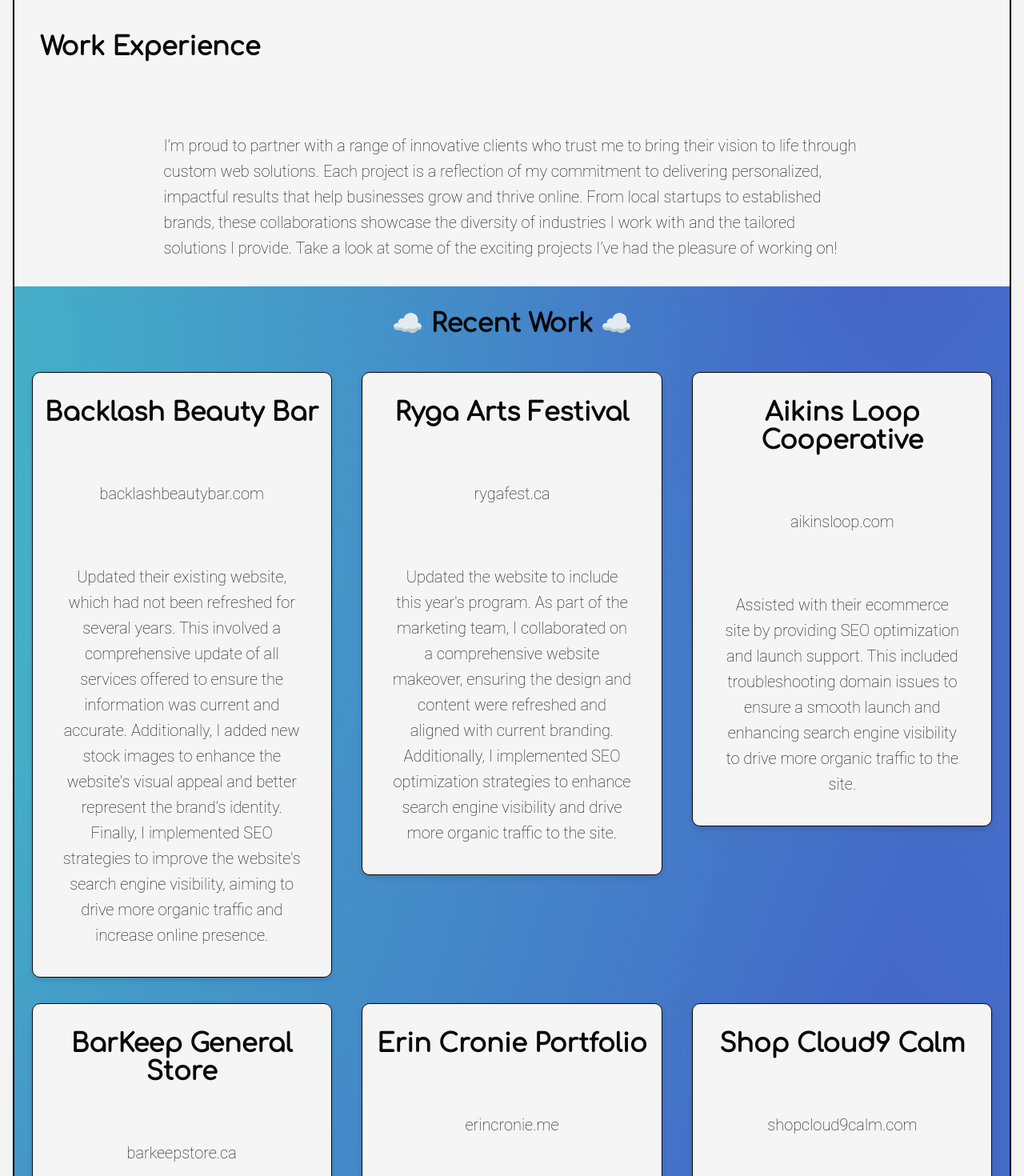
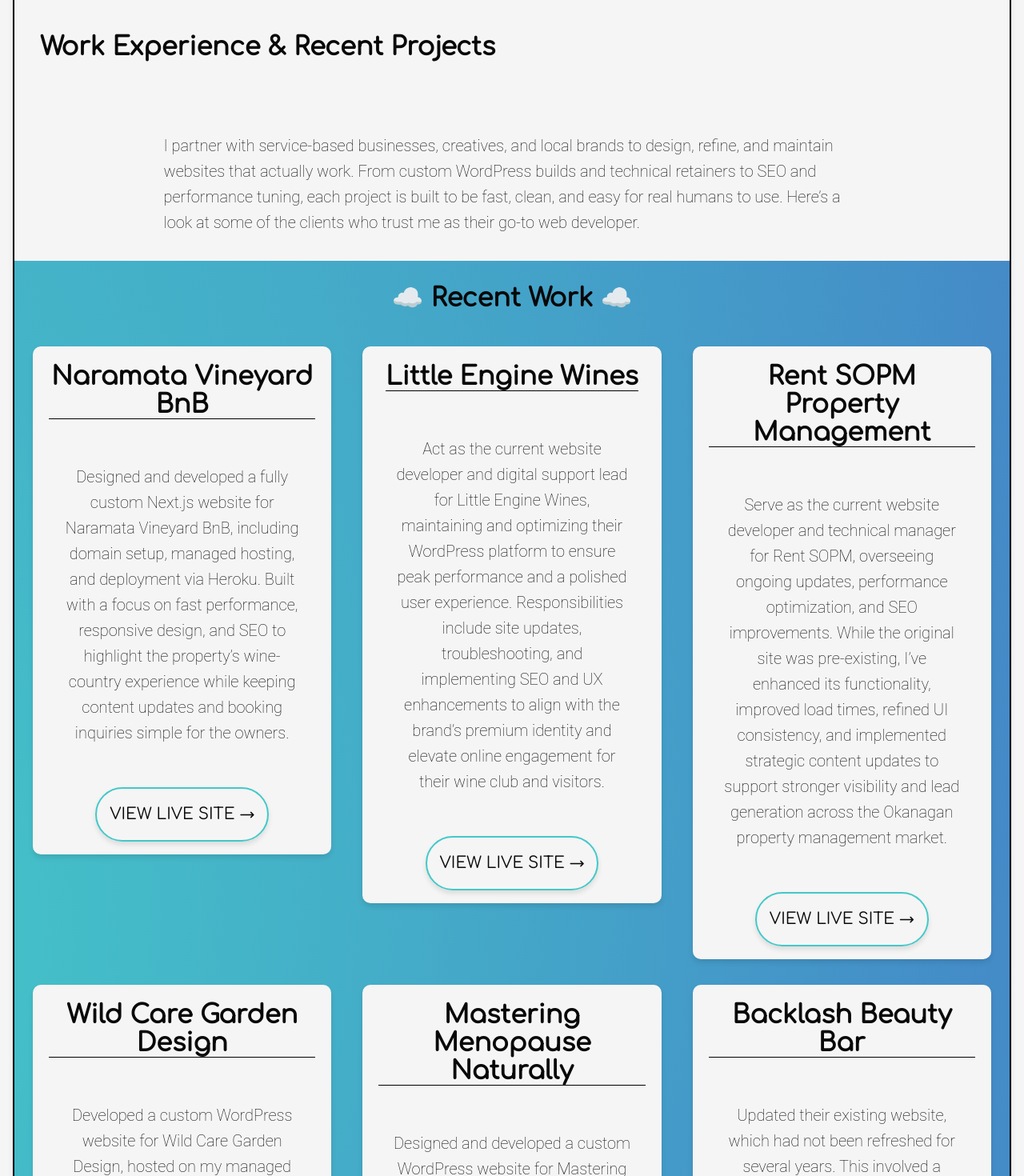
Before and after one commit to Cloud9Calm/cloud9-calm-website, a React (Create React App) app in the folder c9c-client/: page /work-experience in a window 1280 px wide. Shown: the part 120-1590 px from the top of the page at 80% size. Built offline with nearby package versions, Linux system fonts and the light colour scheme.

Commit message:
changes to clients page

```diff
--- a/c9c-client/src/components/Clients/Clients.jsx
+++ b/c9c-client/src/components/Clients/Clients.jsx
@@ -2,28 +2,44 @@
 import './Clients.scss';
 
 const Clients = () => {
-    const extractDomain = (url) => {
-        return url.replace(/^(?:https?:\/\/)?(?:www\.)?/i, '').split('/')[0];
-    };
+  return (
+    <section className="clients" aria-labelledby="clients-title">
+      <h2 id="clients-title" className="clients__title">
+        ☁️ Recent Work ☁️
+      </h2>
+
+      <div className="clients__list">
+        {clientsData.clients.map((client, index) => {
+          const hasLink = !!client.website;
 
           return (
-        <section className="clients">
-            <h2 className="clients__title">☁️ Recent Work ☁️</h2>
-            <div className="clients__list">
-                {clientsData.clients.map((client, index) => (
-                    <div key={index} className="clients__client-info">
+            <article
+              key={index}
+              className="clients__client-info"
+            >
               <h3 className="clients__name">{client.companyName}</h3>
-                        <p className="clients__website">
-                            <a href={client.website} target="_blank" rel="noopener noreferrer">
-                                {extractDomain(client.website)}
+
+              {/* keep your portfolio blurb */}
+              <p className="clients__job-task">{client.jobTask}</p>
+
+              {/* swap URL text for a CTA */}
+              {hasLink && (
+                <a
+                  href={client.website}
+                  target="_blank"
+                  rel="noopener noreferrer"
+                  className="clients__cta"
+                  aria-label={`View ${client.companyName} project`}
+                >
+                  View Live Site →
                 </a>
-                        </p>
-                        <p className="clients__job-task">{client.jobTask}</p>
-                    </div>
-                ))}
+              )}
+            </article>
+          );
+        })}
       </div>
     </section>
   );
-}
+};
 
 export default Clients;
--- a/c9c-client/src/components/Clients/Clients.scss
+++ b/c9c-client/src/components/Clients/Clients.scss
@@ -27,7 +27,6 @@
         @include box-shadow;
         background-color: var(--background-color );
         margin: 1rem;
-        border: 1px solid var(--text-color);
         border-radius: 10px;
             @include tablet {
                 width: 40%;
@@ -41,6 +40,8 @@
     &__name {
        @include heading-text;
        text-align: center;
+       border-bottom: 1px solid black;
+       margin: 20px 20px;
     }
 
     &__website {
@@ -52,4 +53,9 @@
         width: 80%;
         text-align: center;
     }
+
+    &__cta {
+        @include body-text;
+        @include buttons;
+    }
 }
--- a/c9c-client/src/data/clients.json
+++ b/c9c-client/src/data/clients.json
@@ -1,5 +1,31 @@
 {
     "clients": [
+        {
+  "companyName": "Naramata Vineyard BnB",
+  "website": "https://www.naramatavineyardbnb.ca/",
+  "jobTask": "Designed and developed a fully custom Next.js website for Naramata Vineyard BnB, including domain setup, managed hosting, and deployment via Heroku. Built with a focus on fast performance, responsive design, and SEO to highlight the property’s wine-country experience while keeping content updates and booking inquiries simple for the owners."
+},
+        {
+    "companyName": "Little Engine Wines",
+    "website": "https://littleenginewines.com/",
+    "jobTask": "Act as the current website developer and digital support lead for Little Engine Wines, maintaining and optimizing their WordPress platform to ensure peak performance and a polished user experience. Responsibilities include site updates, troubleshooting, and implementing SEO and UX enhancements to align with the brand’s premium identity and elevate online engagement for their wine club and visitors."
+},
+        {
+    "companyName": "Rent SOPM Property Management",
+    "website": "https://rentsopm.com/",
+    "jobTask": "Serve as the current website developer and technical manager for Rent SOPM, overseeing ongoing updates, performance optimization, and SEO improvements. While the original site was pre-existing, I’ve enhanced its functionality, improved load times, refined UI consistency, and implemented strategic content updates to support stronger visibility and lead generation across the Okanagan property management market."
+},
+        {
+    "companyName": "Wild Care Garden Design",
+    "website": "https://wildcaregardendesign.ca/",
+    "jobTask": "Developed a custom WordPress website for Wild Care Garden Design, hosted on my managed WordPress platform. The project focused on showcasing sustainable landscape design services through a clean, nature-inspired layout with responsive functionality and SEO optimization. Implemented speed enhancements, contact integrations, and analytics tracking to support both performance and lead generation."
+},
+
+         {
+            "companyName": "Mastering Menopause Naturally",
+            "website": "https://masteringmenopausenaturally.ca/",
+            "jobTask": "Designed and developed a custom WordPress website for Mastering Menopause Naturally, hosted on my managed WordPress platform. The site was built to highlight holistic wellness services and educational resources, featuring optimized layouts, responsive design, and SEO best practices to improve visibility and user engagement. Integrated performance enhancements and analytics tools to ensure a seamless, high-performing user experience."
+        },
         {
             "companyName": "Backlash Beauty Bar",
             "website": "https://backlashbeautybar.com/",
@@ -27,6 +53,7 @@
         {
             "companyName": "Shop Cloud9 Calm",
             "website": "https://www.shopcloud9calm.com/",
-            "jobTask": "Developed a Shopify store to sell merchandise, focusing on creating a seamless shopping experience and optimizing the platform for eCommerce success. This involved customizing the store layout, integrating product management, and ensuring a user-friendly interface for customers."        }
+            "jobTask": "Developed a Shopify store to sell merchandise, focusing on creating a seamless shopping experience and optimizing the platform for eCommerce success. This involved customizing the store layout, integrating product management, and ensuring a user-friendly interface for customers."
+        }
     ]
 }
--- a/c9c-client/src/pages/WorkExperience/WorkExperience.jsx
+++ b/c9c-client/src/pages/WorkExperience/WorkExperience.jsx
@@ -7,17 +7,12 @@
     "@context": "https://schema.org",
     "@type": "WebPage",
     "name": "Work Experience | Cloud9 Calm Co.",
-    "description": "Explore the diverse range of innovative clients and projects that Cloud9 Calm Co. has partnered with. From local startups to established brands, see how we bring visions to life through custom web solutions.",
+    "description": "A curated portfolio of custom websites, technical retainers, and SEO-focused projects delivered by Cloud9 Calm Co. for clients across the Okanagan and beyond.",
     "url": "https://www.cloud9calm.com/work-experience",
     "mainEntity": {
       "@type": "Organization",
       "name": "Cloud9 Calm Co.",
-      "logo": "https://www.cloud9calm.com/static/media/logo.4b0d1fb98035f42df36b.jpeg",
-      "sameAs": [
-        "https://www.facebook.com/cloud9calm",
-        "https://www.twitter.com/cloud9calm",
-        "https://www.instagram.com/cloud9calm"
-      ]
+      "url": "https://www.cloud9calm.com"
     }
   };
 
@@ -25,41 +20,81 @@
     <>
       <Helmet>
         <title>Work Experience | Cloud9 Calm Co. | Web Development Portfolio</title>
+
         <meta
           name="description"
-            content="Explore my work experience and portfolio at Cloud9 Calm Co. showcasing a range of custom web solutions for innovative clients, from startups to established brands."
+          content="Browse recent work from Cloud9 Calm Co., including custom WordPress builds, technical retainers, SEO optimization, and ongoing support for modern, high-performing websites."
+        />
+
+        {/* canonical */}
+        <link
+          rel="canonical"
+          href="https://www.cloud9calm.com/work-experience"
+        />
+
+        {/* Open Graph */}
+        <meta
+          property="og:title"
+          content="Work Experience | Cloud9 Calm Co. | Web Development Portfolio"
         />
         <meta
-            name="keywords"
-            content="work experience, Cloud9 Calm Co., web development portfolio, custom web solutions, client projects, innovative clients, startups, established brands, Naramata web developer, Penticton web development, Okanagan portfolio, small business websites, eCommerce projects"
+          property="og:description"
+          content="See how Cloud9 Calm Co. helps brands launch, refine, and scale their websites with clean design, smart SEO, and ongoing technical support."
         />
-          <link rel="canonical" href="https://www.cloud9calm.com/work-experience" />
-
-          <meta property="og:title" content="Work Experience | Cloud9 Calm Co. | Web Development Portfolio" />
-          <meta property="og:description" content="Explore my web development portfolio at Cloud9 Calm Co., showcasing custom websites and eCommerce solutions for a diverse range of clients." />
-          <meta property="og:image" content="https://www.cloud9calm.com/static/media/portfolio-image.jpeg" />
-          <meta property="og:url" content="https://www.cloud9calm.com/work-experience" />
+        <meta
+          property="og:image"
+          content="https://www.cloud9calm.com/static/media/portfolio-image.jpeg"
+        />
+        <meta
+          property="og:url"
+          content="https://www.cloud9calm.com/work-experience"
+        />
         <meta property="og:type" content="website" />
 
+        {/* Twitter / X */}
         <meta name="twitter:card" content="summary_large_image" />
-          <meta name="twitter:title" content="Work Experience | Cloud9 Calm Co. | Web Development Portfolio" />
-          <meta name="twitter:description" content="Explore my web development portfolio at Cloud9 Calm Co., showcasing custom websites and eCommerce solutions for a diverse range of clients." />
-          <meta name="twitter:image" content="https://www.cloud9calm.com/static/media/portfolio-image.jpeg" />
+        <meta
+          name="twitter:title"
+          content="Work Experience | Cloud9 Calm Co. | Web Development Portfolio"
+        />
+        <meta
+          name="twitter:description"
+          content="Explore a selection of Cloud9 Calm Co. client projects, from local businesses to established brands, built with performance, UX, and SEO in mind."
+        />
+        <meta
+          name="twitter:image"
+          content="https://www.cloud9calm.com/static/media/portfolio-image.jpeg"
+        />
 
+        {/* JSON-LD */}
         <script type="application/ld+json">
           {JSON.stringify(schemaData)}
         </script>
       </Helmet>
 
-    <section className='work'>
-      <h1 className='work__title'>Work Experience</h1>
-      <p className='work__desc'>
-        I’m proud to partner with a range of innovative clients who trust me to bring their vision to life through custom web solutions. Each project is a reflection of my commitment to delivering personalized, impactful results that help businesses grow and thrive online. From local startups to established brands, these collaborations showcase the diversity of industries I work with and the tailored solutions I provide. Take a look at some of the exciting projects I’ve had the pleasure of working on!
+      <main className="work" aria-labelledby="work-title">
+        <section className="work__intro">
+          <h1 id="work-title" className="work__title">
+            Work Experience & Recent Projects
+          </h1>
+          <p className="work__desc">
+            I partner with service-based businesses, creatives, and local brands
+            to design, refine, and maintain websites that actually work.
+            From custom WordPress builds and technical retainers to SEO and performance
+            tuning, each project is built to be fast, clean, and easy for real humans to use.
+            Here’s a look at some of the clients who trust me as their go-to web developer.
           </p>
+        </section>
+
+        <section
+          className="work__clients"
+          aria-label="Client projects and portfolio"
+        >
           <Clients />
         </section>
+      </main>
     </>
   );
-}
+};
 
 export default WorkExperience;
```
Lines whose indentation alone changed are shown as unchanged.
